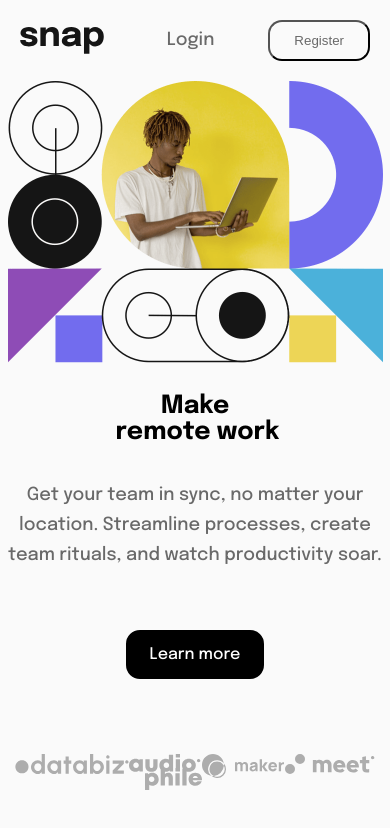
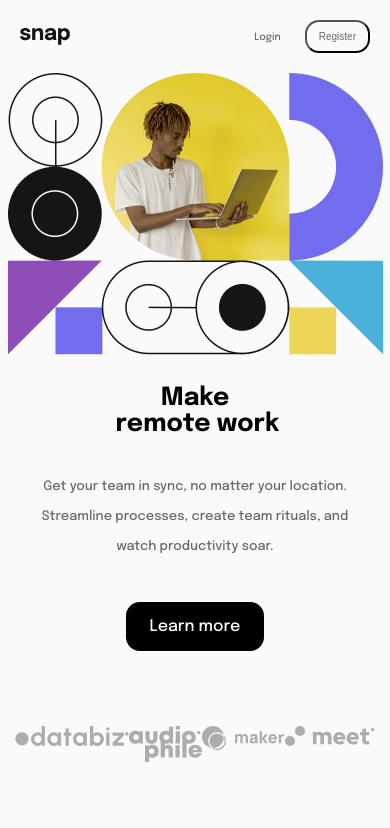
Before and after one commit to tuychiev11/test, a plain HTML site: page index.html in a window 390 px wide. Drawn offline with Linux system fonts and the light colour scheme.

Commit message:
Add files via upload

```diff
--- a/css/style.css
+++ b/css/style.css
@@ -131,12 +131,14 @@ button:hover {
 }
 
 
-
 .sponsors {
     display: flex;
     justify-content: space-between;
 }
 
+li:hover .dropdown {
+    display: block;
+}
 .dropdown-item {
     display: flex;
     justify-content: space-between;
@@ -164,7 +166,7 @@ button:hover {
 .dropdown {
     display: none;
     position: absolute;
-    margin-top: 12px;
+    margin-top: 9px;
 }
 
 .dropdown-span {
@@ -176,11 +178,26 @@ button:hover {
     font-size: 15px;
 }
 
-.show {
-    display: block;
-}
+@media (max-width: 900px) {
+    header {
+        padding: 20px 20px;
+    }
 
-@media (max-width: 500px) {
+    .header-left-part img {
+        width: 50px;
+    }
+
+    .contacts-registration a{
+        margin-right: 20px;
+    }
+
+    .contacts-registration a, .contacts-registration button {
+        font-size: 10px;
+    }
+
+    .contacts-registration button {
+        padding: 9px 12px;
+    }
 
     .main-left-part {
         text-align: center;
@@ -198,9 +215,7 @@ button:hover {
         display: none;
     }
 
-    header {
-        padding: 20px 20px;
-    }
+
 
     .main-left-part span {
         margin-left: 5px;
@@ -208,6 +223,14 @@ button:hover {
 
     .main-left-part h1 {
         font-size: 25px;
+    }
+
+    .main-left-part p {
+        font-size: 13px;
+        max-width: 320px;
+        margin-left: auto;
+        margin-right: auto;
+        margin-bottom: 40px;
     }
 
     .person-photo img {
--- a/index.html
+++ b/index.html
@@ -16,7 +16,7 @@
       <img src="images/logo.svg" alt="snap">
 
       <ul class="contacts-list">
-        <li><a href="#" class="contacts-list-item">Features <img src="images/icon-arrow-down.svg" alt=""></a>
+        <li><a href="#" class="contacts-list-item menu">Features <img src="images/icon-arrow-down.svg" alt=""></a>
         <div class="dropdown">
           <div class="dropdown-content">
             <div class="dropdown-item">
@@ -109,6 +109,5 @@
 
   </main>
 
-  <script src="js/app.js"></script>
 </body>
 </html>
```
